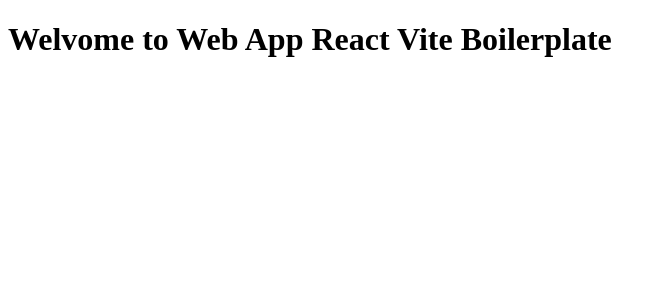
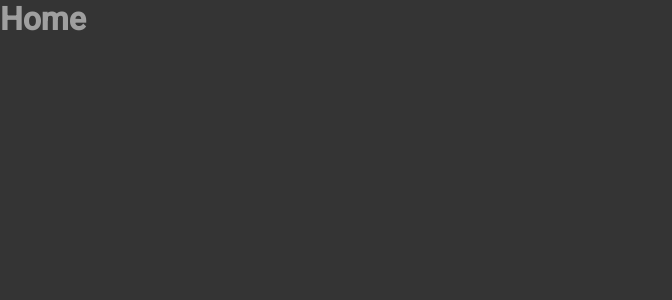
Before and after one commit to indiocode/buildbox, a React (Vite) app: page / in a window 1280 px wide. Shown: the top 300 px of the page, without its empty margins (0-672 px from the left). Built offline with nearby package versions, Linux system fonts and the light colour scheme; a web font is replaced by a local one.

Commit message:
:sparkles: configure home page

```diff
--- a/index.html
+++ b/index.html
@@ -2,6 +2,17 @@
 <html lang="en">
 	<head>
 		<meta charset="UTF-8" />
+
+		<link
+			rel="preconnect"
+			href="https://fonts.googleapis.com"
+		/>
+		<link
+			rel="preconnect"
+			href="https://fonts.gstatic.com"
+			crossorigin
+		/>
+
 		<link
 			rel="icon"
 			type="image/svg+xml"
@@ -10,6 +21,11 @@
 		<meta
 			name="viewport"
 			content="width=device-width, initial-scale=1.0"
+		/>
+
+		<link
+			href="https://fonts.googleapis.com/css2?family=Roboto:wght@500&display=swap"
+			rel="stylesheet"
 		/>
 
 		<link
--- a/src/App.tsx
+++ b/src/App.tsx
@@ -1,10 +1,13 @@
 import { ThemeProvider } from 'styled-components';
+import { Home } from './pages/Home';
+import { GlobalStyle } from './styles/global';
 import { defaultTheme } from './styles/theme/default';
 
 export function App() {
 	return (
 		<ThemeProvider theme={defaultTheme}>
-			<h1>Welvome to Web App React Vite Boilerplate</h1>
+			<Home />
+			<GlobalStyle />
 		</ThemeProvider>
 	);
 }
--- /dev/null
+++ b/src/pages/Home/index.tsx
@@ -0,0 +1,9 @@
+import { HomeContainer } from './styles';
+
+export function Home() {
+	return (
+		<HomeContainer>
+			<h1>Home</h1>
+		</HomeContainer>
+	);
+}
--- /dev/null
+++ b/src/pages/Home/styles.ts
@@ -0,0 +1,3 @@
+import styled from 'styled-components';
+
+export const HomeContainer = styled.div``;
--- /dev/null
+++ b/src/styles/global.ts
@@ -0,0 +1,31 @@
+import { createGlobalStyle } from 'styled-components';
+
+export const GlobalStyle = createGlobalStyle`
+    *,
+    *::before,
+    *::after{
+        margin: 0;
+        padding: 0;
+        box-sizing: border-box;
+        -webkit-tap-highlight-color: transparent;
+    }
+    :focus{
+        outline: 0;
+        box-shadow: 0 0 0 2px ${({ theme }) => theme['dark-lime-green']};
+    }
+    body{
+        background-color: ${({ theme }) => theme['black']};
+        color: ${({ theme }) => theme['warm-grey-three']};
+        --webkit-font-smoothing: antialiased;
+    }
+    body, input, textarea, button{
+        font: 400 1rem 'Roboto', sans-serif;
+        /* font-weight: 400; */
+        /* font-size: 1rem; */
+    }
+    @media (max-width: 768px) {
+      html {
+        font-size: 87.5%;
+      }
+    }
+`;
```
